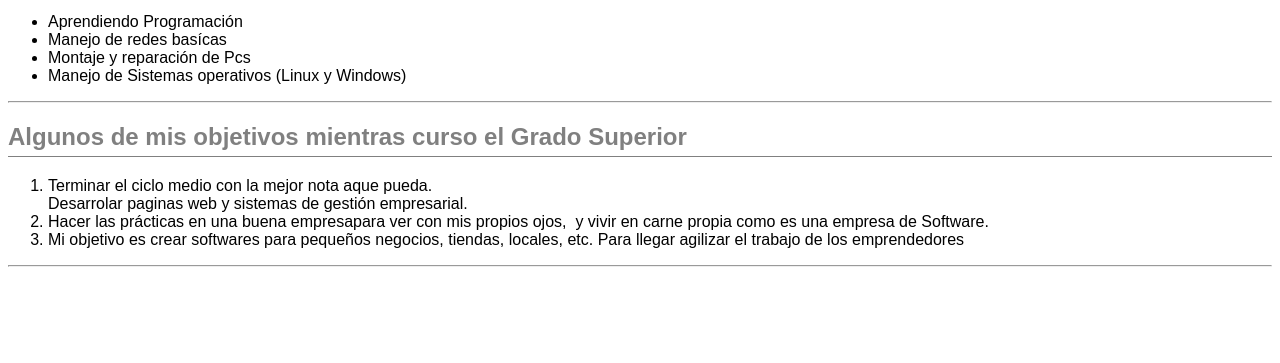
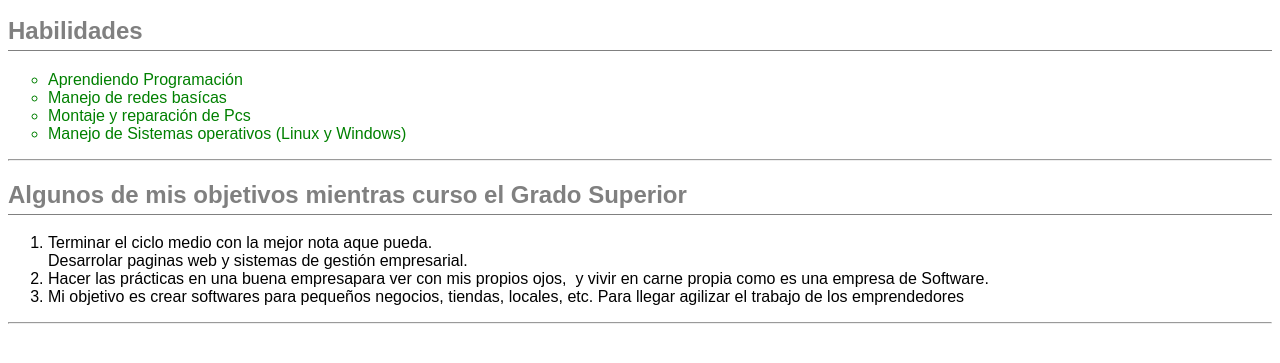
Before and after one commit to joanagreda/DAM1M04-Exercici-CSS, a plain HTML site: page index.html in a window 1280 px wide. Shown: the part 287-650 px from the top of the page. Drawn offline with Linux system fonts and the light colour scheme.

Commit message:
definiendo un elemento por clase

```diff
--- a/global.css
+++ b/global.css
@@ -22,3 +22,12 @@ a:hover{
     text-decoration: line-through;
     color: yellow;
 }
+
+#habilidades {
+    list-style-type: circle;
+    color: green;
+}
+
+p.parrafo {
+    background-color: orange;
+}
--- a/index.html
+++ b/index.html
@@ -31,7 +31,10 @@
     </body>
 </html>
 <!--5.- Lista Ordenada-->
-<ul>
+
+<h2>Habilidades</h2>
+<!-- #id del css habilidads -->
+<ul id="habilidades">
     <li>Aprendiendo Programación</li>
     <li>Manejo de redes basícas</li>
     <li>Montaje y reparación de Pcs</li>
```
Also changed, not shown: estudis.html (+2 -2 lines).
